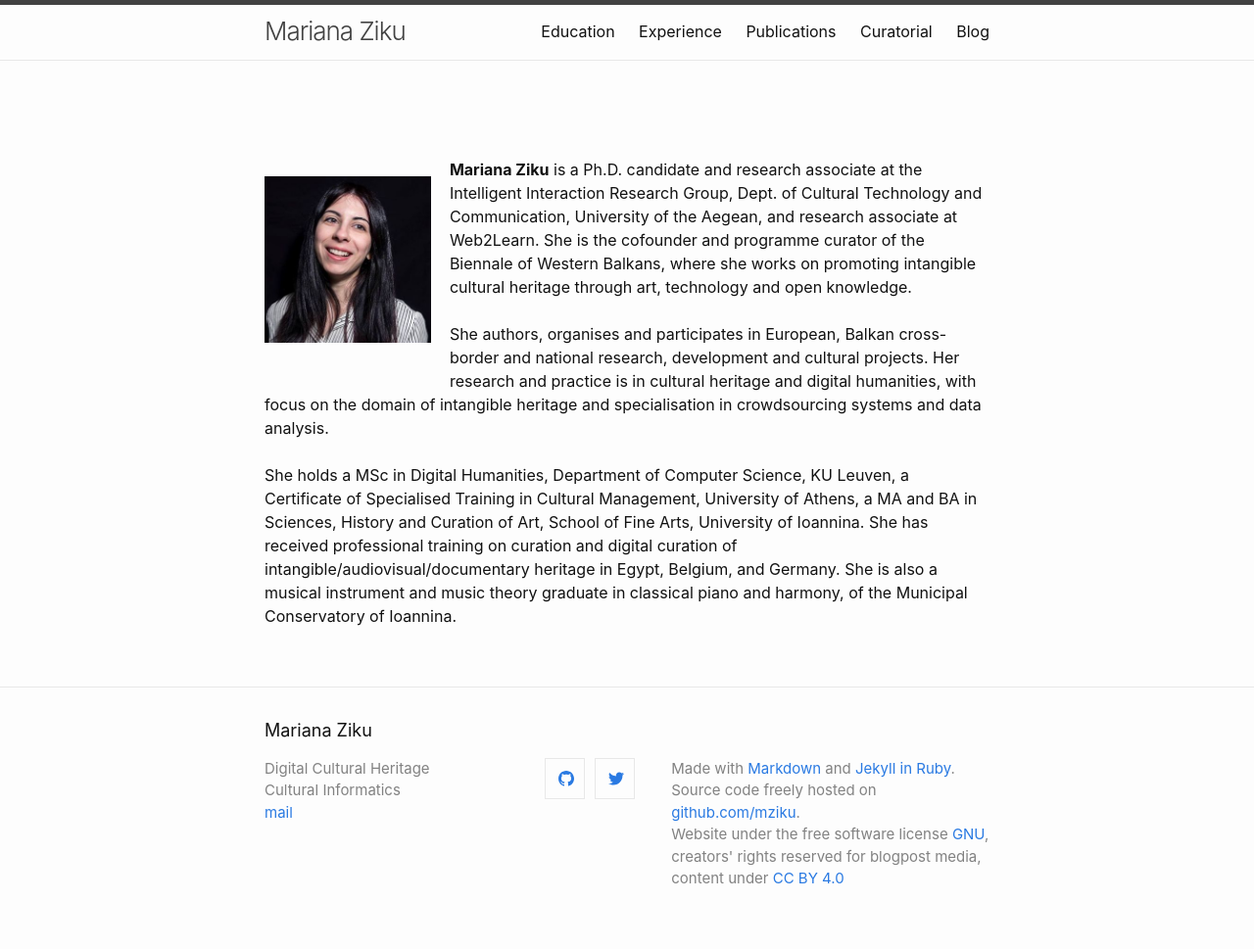
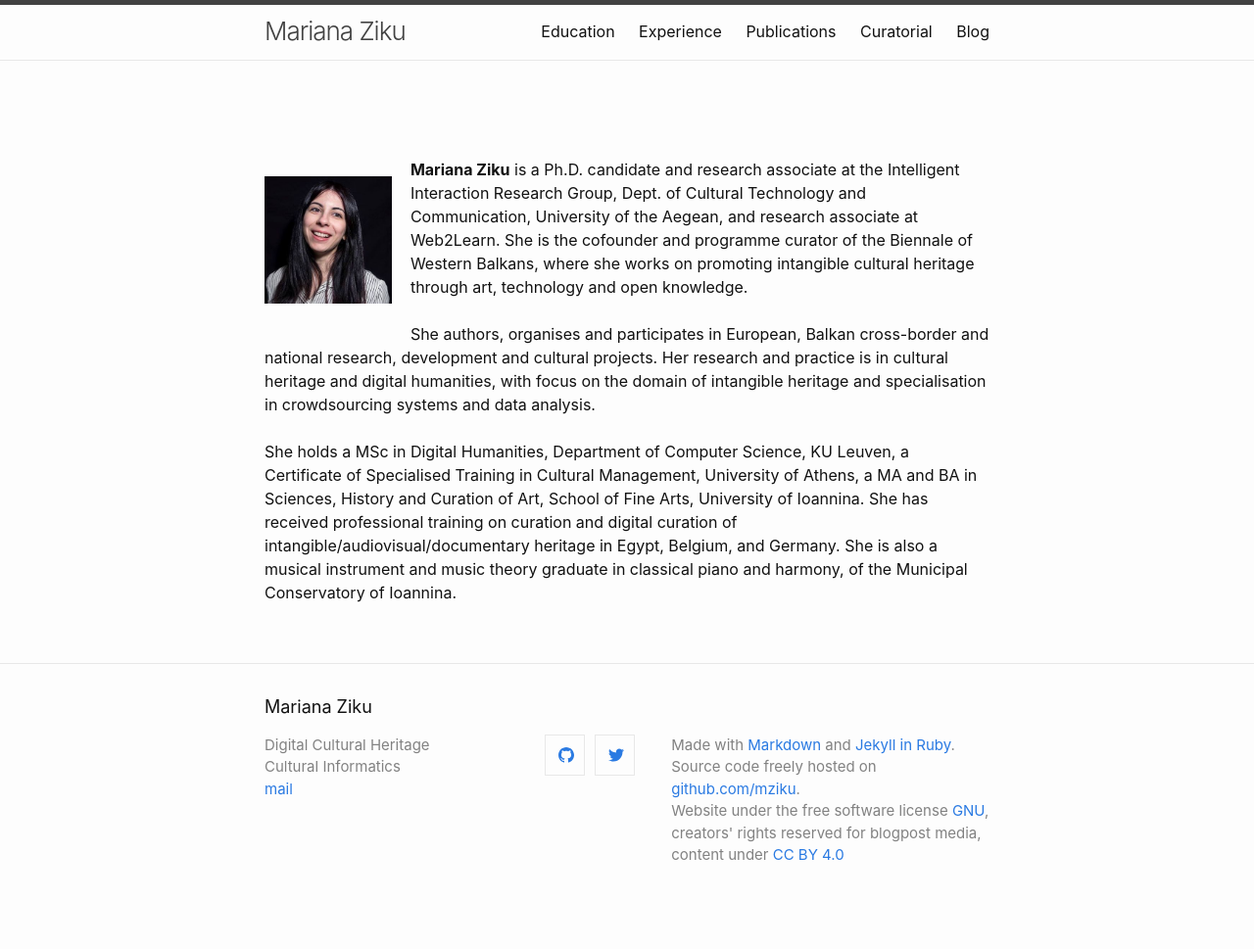
Before and after one commit to mziku/mziku.github.io, a Jekyll site: the page built from index.md, in a window 1280 px wide. Shown: the whole page at 98% size. Built offline with Jekyll 4.4.1, drawn with Linux system fonts in a browser that asks for light colours; after the commit the page ends 945 px from its top, so only the background shows below that.

Commit message:
Update index.md

```diff
--- a/index.md
+++ b/index.md
@@ -3,7 +3,7 @@
 ---
 
 <br>
-<p style="float: left;"><img src="https://mziku.github.io/images/10574310_795517237244850_4768544535441850499_n(1).jpg" style="float:left; margin-top:5mm; margin-right:5mm; margin-bottom:5mm; margin-left:5;" alt="mariana-ziku-profile-picture" width="170" height="auto"></p>
+<p style="float: left;"><img src="https://mziku.github.io/images/10574310_795517237244850_4768544535441850499_n(1).jpg" style="float:left; margin-top:5mm; margin-right:5mm; margin-bottom:5mm; margin-left:5;" alt="mariana-ziku-profile-picture" width="130" height="auto"></p>
 **Mariana Ziku** is a Ph.D. candidate and research associate at the Intelligent Interaction Research Group, Dept. of Cultural Technology and Communication, University of the Aegean, and research associate at Web2Learn. She is the cofounder and programme curator of the Biennale of Western Balkans, where she works on promoting intangible cultural heritage through art, technology and open knowledge.
 <br>
 <br>
```
